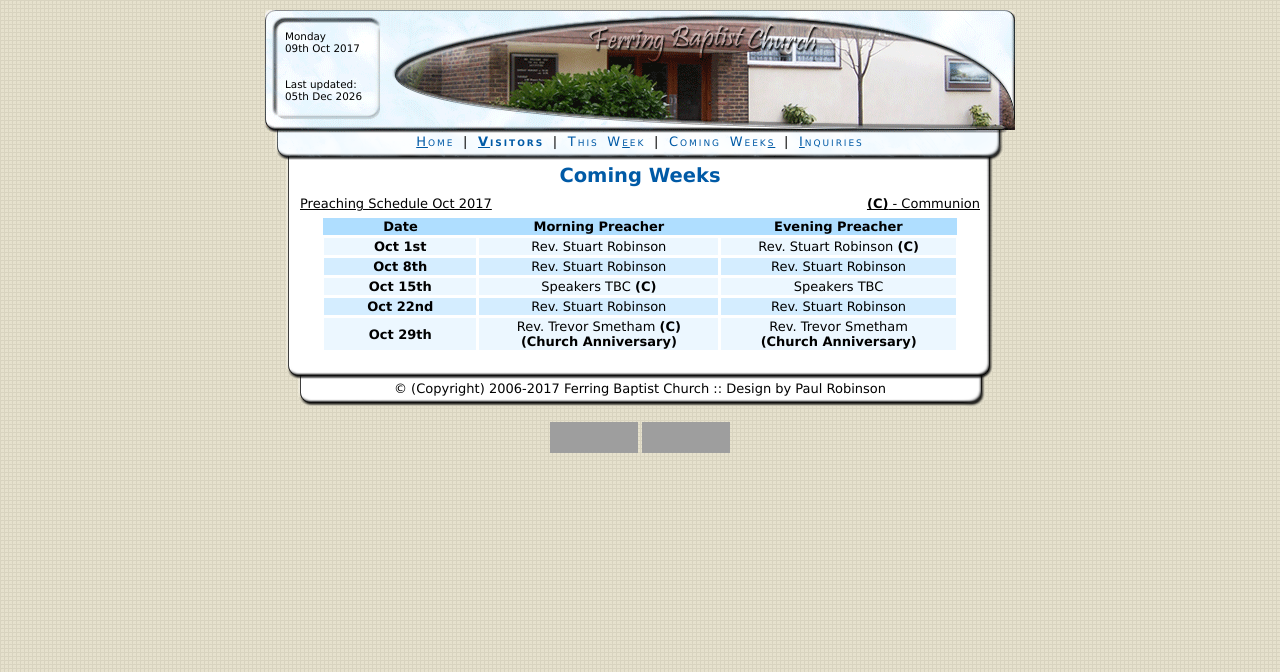
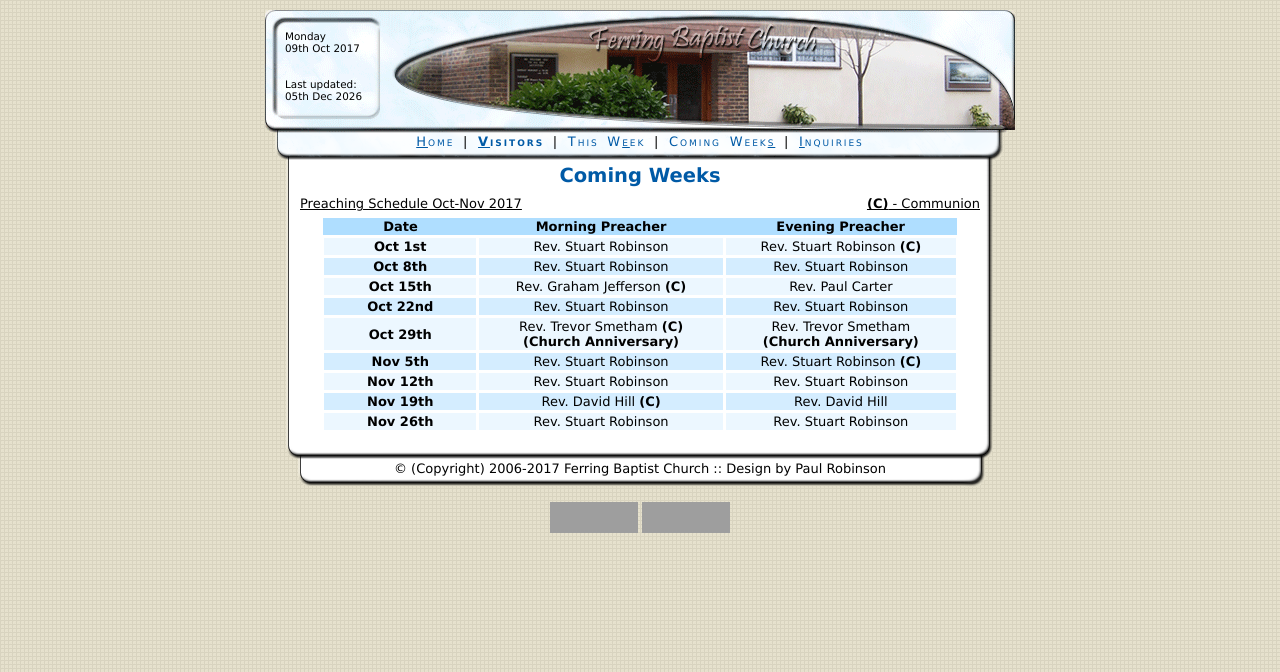
Before and after one commit to paulrr88/church, a PHP site: page /church/upcoming.php in a window 1280 px wide. Shown: the top 672 px of the page. Run offline with PHP 8.4, Linux system fonts and the light colour scheme; grey boxes are pictures that could not be loaded.

Commit message:
Preaching schedule update

```diff
--- a/upcoming.php
+++ b/upcoming.php
@@ -4,7 +4,7 @@
 			<div id="content">
 				<h1>Coming Weeks</h1>
 
-				<p class="floatleft underline">Preaching Schedule Oct 2017</p> <p class="floatright underline"><strong>(C)</strong> - Communion</p>
+				<p class="floatleft underline">Preaching Schedule Oct-Nov 2017</p> <p class="floatright underline"><strong>(C)</strong> - Communion</p>
 
 				<table class="clear styled" summary="Schedule for who is preaching in these coming months">
 					<thead>
@@ -27,8 +27,8 @@
 						</tr>
 						<tr class="odd">
 							<th scope="row">Oct 15th</th>
-							<td>Speakers TBC <strong>(C)</strong></td>
-							<td>Speakers TBC</td>
+							<td>Rev. Graham  Jefferson <strong>(C)</strong></td>
+							<td>Rev. Paul Carter</td>
 						</tr>
 						<tr>
 							<th scope="row">Oct 22nd</th>
@@ -42,6 +42,26 @@
 							<td>Rev. Trevor Smetham<br />
                             <strong>(Church Anniversary)</strong></td>
 						</tr>
+                        <tr>
+							<th scope="row">Nov 5th</th>
+							<td>Rev. Stuart Robinson</td>
+							<td>Rev. Stuart Robinson <strong>(C)</strong></td>
+						</tr>
+						<tr class="odd">
+							<th scope="row">Nov 12th</th>
+							<td>Rev. Stuart Robinson</td>
+							<td>Rev. Stuart Robinson</td>
+						</tr>
+						<tr>
+							<th scope="row">Nov 19th</th>
+							<td>Rev. David Hill <strong>(C)</strong></td>
+							<td>Rev. David Hill</td>
+						</tr>
+						<tr class="odd">
+							<th scope="row">Nov 26th</th>
+							<td>Rev. Stuart Robinson</td>
+							<td>Rev. Stuart Robinson</td>
+						</tr>
 					</tbody>
 				</table>
 			</div>
```
